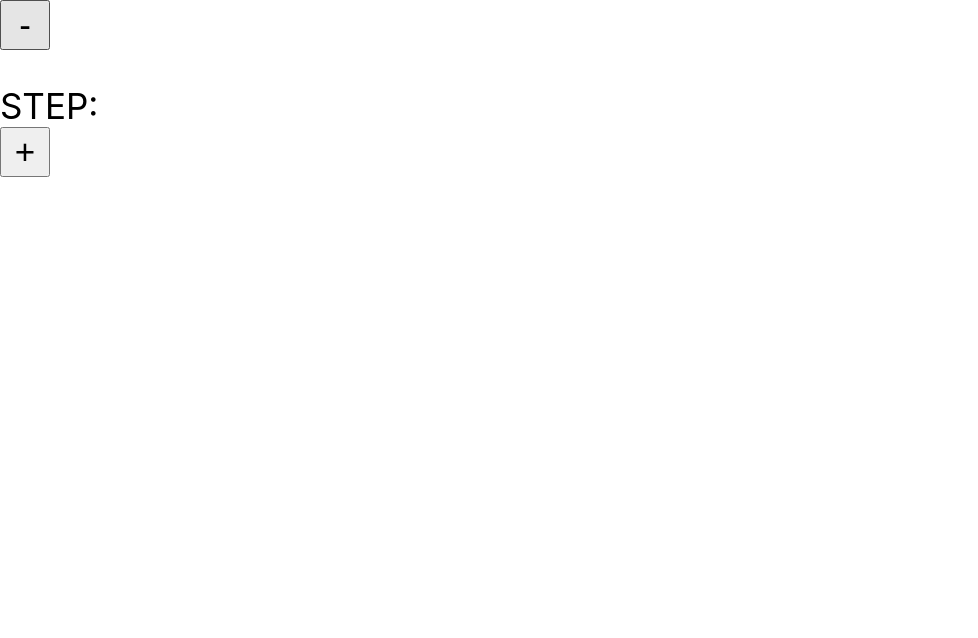
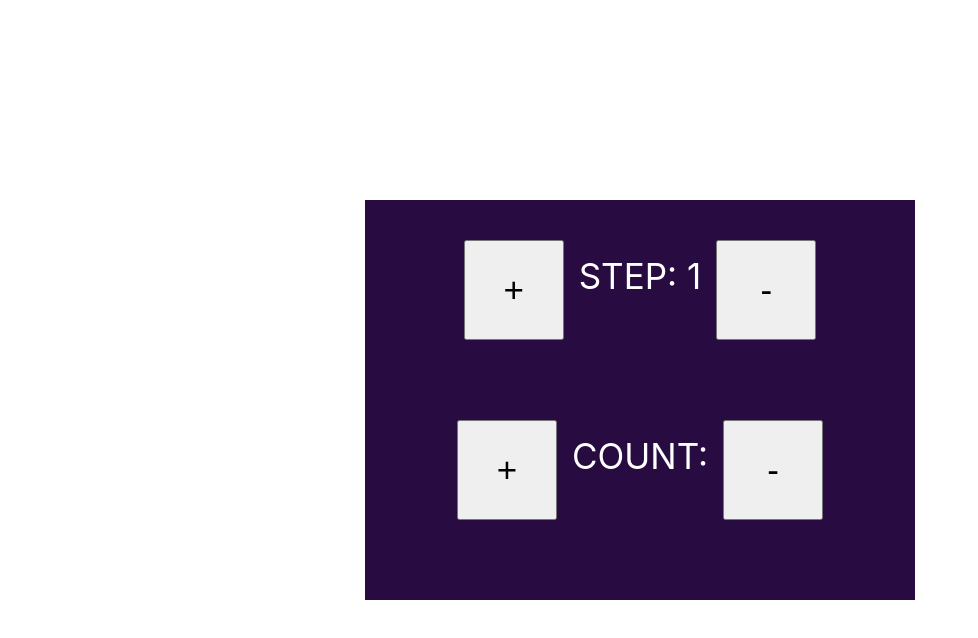
Before and after one commit to samade747/Date-and-Counter-Project-with-React, a React (Create React App) app in the folder counterapp/: page / in a window 1280 px wide. Shown: the top 638 px of the page, without its empty margins (0-978 px from the left). Built offline with nearby package versions, Linux system fonts and the light colour scheme.

Commit message:
1253pm 18 2 24

```diff
--- a/counterapp/src/App.css
+++ b/counterapp/src/App.css
@@ -36,3 +36,23 @@
     transform: rotate(360deg);
   }
 }
+
+.counterParent{
+  background-color: white;
+  color: red;
+  display: flex;
+  justify-content: center;
+  height: 100vh;
+  align-items: center;
+}
+
+.dateCounter{
+  background-color: rgb(39, 11, 65);
+  color: white;
+  display: flex;
+  flex-direction: column;
+  align-items: center;
+  width: 550px;
+  height: 400px;
+
+}
--- a/counterapp/src/App.js
+++ b/counterapp/src/App.js
@@ -1,17 +1,22 @@
 import logo from './logo.svg';
 import './App.css';
-import Header from './components/Header';
+import StepPortion from './components/Stepportion';
 import { useState } from "react";
+import Countportion from './components/Countportion';
 
 function App() {
-
+  const [step, setStep] = useState(1)
+  const [count, setCount] = useState(0)
 
 
 
 
   return (
-    <div>
-      <Header />
+    <div className='counterParent'>
+    <div className='dateCounter'>
+      <StepPortion step={step} setStep={setStep} />
+      <Countportion />
+    </div>
     </div>
   );
 }
--- /dev/null
+++ b/counterapp/src/components/Countportion.js
@@ -0,0 +1,18 @@
+export default function Countportion(){
+    function countingless(){
+
+    }
+
+    function countingadd(){
+
+    }
+
+    return(
+        <div className="Counterbutton" style={{display: "flex", margin: "30px", padding: "10px"}}>
+            <button onClick={countingadd} style={{width: "100px", height: "100px", fontSize: "35px"}}>+</button>
+            <p style={{fontWeight: "1800px", fontSize: "35px", margin: "15px"}}>COUNT: {}</p>
+            <button onClick={countingless} style={{width: "100px", height: "100px", fontSize: "35px"}}>-</button>
+        </div>
+
+    )
+}
--- a/counterapp/src/components/Header.js
+++ /dev/null
@@ -1,18 +0,0 @@
-export default function Header(){
-    function decrement(){
-
-    }
-
-    function increment(){
-
-    }
-
-
-    return(
-        <div class="button">
-            <button onClick={increment} style={{width: "50px", height: "50px", fontSize: "35px"}}>-</button>
-            <p style={{fontWeight: "800px", fontSize: "35px", marginBottom: "0"}}>STEP: {}</p>
-            <button onClick={decrement} style={{width: "50px", height: "50px", fontSize: "35px"}}>+</button>
-        </div>
-    )
-}
--- /dev/null
+++ b/counterapp/src/components/Stepportion.js
@@ -0,0 +1,20 @@
+export default function StepPortion({ step, setStep }){
+
+    function increment(){
+        setStep(step+1)
+    }
+
+    function decrement(){
+        setStep(step-1)
+    }
+
+
+
+    return(
+        <div class="stepbutton" style={{display: "flex", margin: "30px", padding: "10px"}}>
+            <button onClick={increment} style={{width: "100px", height: "100px", fontSize: "35px"}}>+</button>
+            <p style={{fontWeight: "1800px", fontSize: "35px", margin: "15px"}}>STEP: {step}</p>
+            <button onClick={decrement} style={{width: "100px", height: "100px", fontSize: "35px"}}>-</button>
+        </div>
+    )
+}
```
